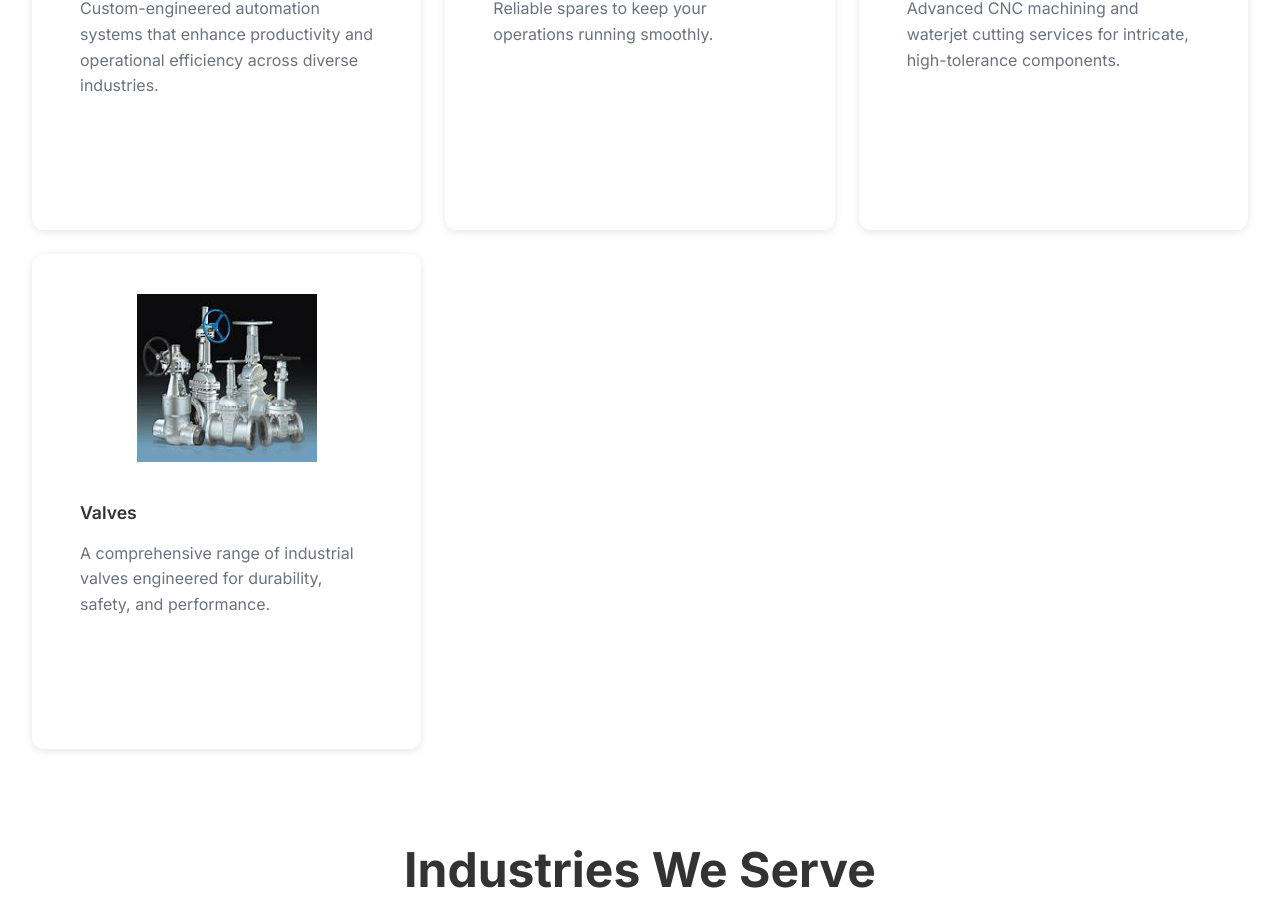
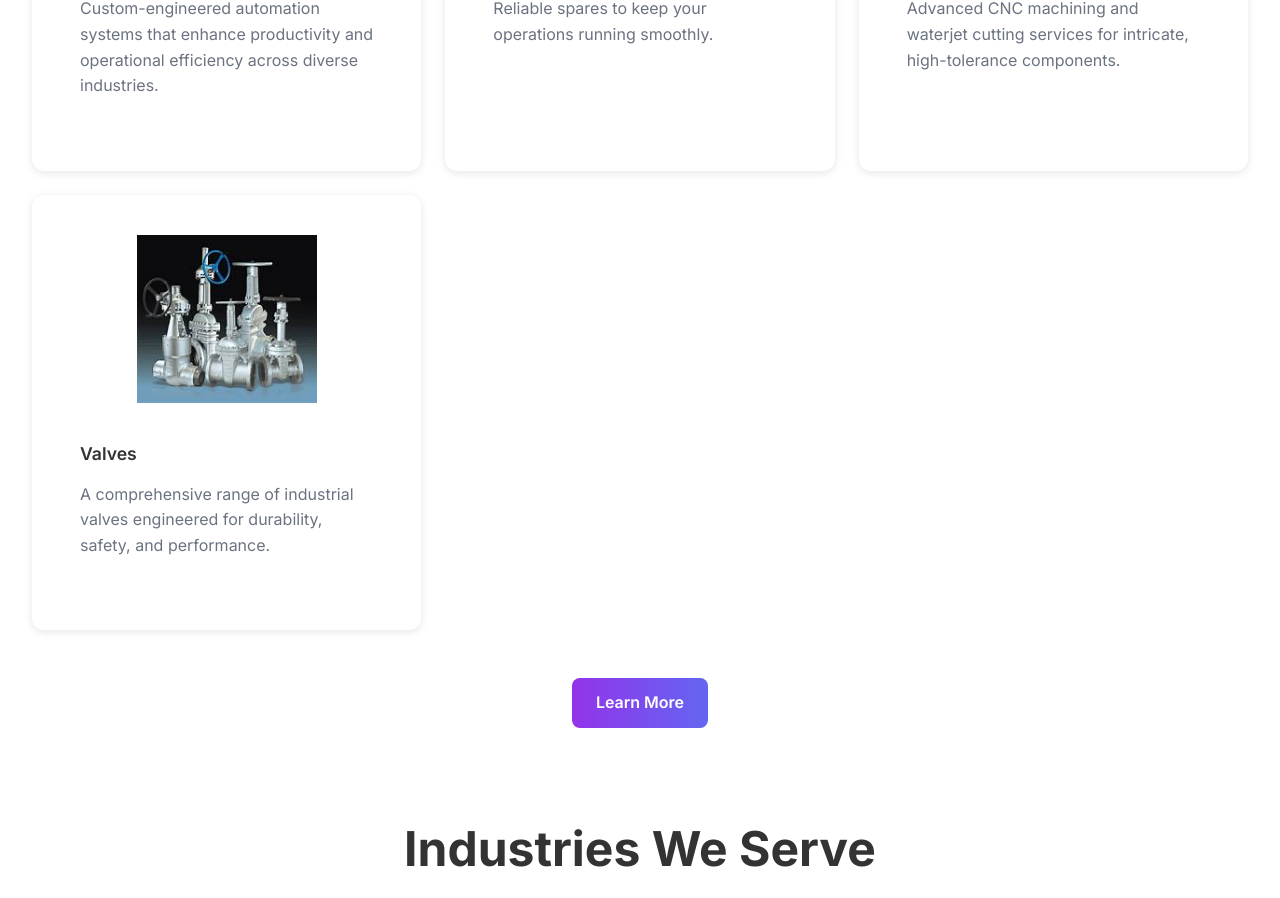
Before and after one commit to vaibhav211002/mercurius-dynamics-landing-page, a React (Create React App) app: page / in a window 1280 px wide. Shown: the part 1978-2876 px from the top of the page. Built offline with nearby package versions, Linux system fonts and the light colour scheme.

Commit message:
added the learn more button .

```diff
--- a/src/pages/HomePage.css
+++ b/src/pages/HomePage.css
@@ -168,6 +168,9 @@
   overflow: hidden;
   box-shadow: var(--shadow-light);
   transition: all 0.3s ease;
+  display: flex;
+  flex-direction: column;
+  height: 100%;
 }
 
 .service-card:hover {
@@ -194,6 +197,13 @@
 
 .service-content {
   padding: 1.5rem;
+  display: flex;
+  flex-direction: column;
+  flex-grow: 1;
+}
+
+.service-content p {
+  flex-grow: 1;
 }
 
 .service-content h3 {
@@ -207,10 +217,17 @@
   line-height: 1.6;
 }
 
-.service-content .btn {
-  margin-top: 1rem;
-  padding: 8px 16px;
-  font-size: 0.9rem;
+/* Single Learn More Button */
+.services-learn-more {
+  display: flex;
+  justify-content: center;
+  margin-top: 3rem;
+}
+
+.services-learn-more .btn {
+  padding: 12px 24px;
+  font-size: 1rem;
+  font-weight: 600;
 }
 
 .container {
--- a/src/pages/HomePage.js
+++ b/src/pages/HomePage.js
@@ -113,12 +113,16 @@ const HomePage = () => {
                 <div className="service-content">
                   <h3>{service.title}</h3>
                   <p>{service.description}</p>
-                  <Link to="/services" className="btn btn-outline">
-                    Learn More
-                  </Link>
                 </div>
               </motion.div>
             ))}
+          </div>
+
+          {/* Single Learn More Button */}
+          <div className="services-learn-more">
+            <Link to="/services" className="btn btn-primary">
+              Learn More
+            </Link>
           </div>
         </div>
       </section>
```
